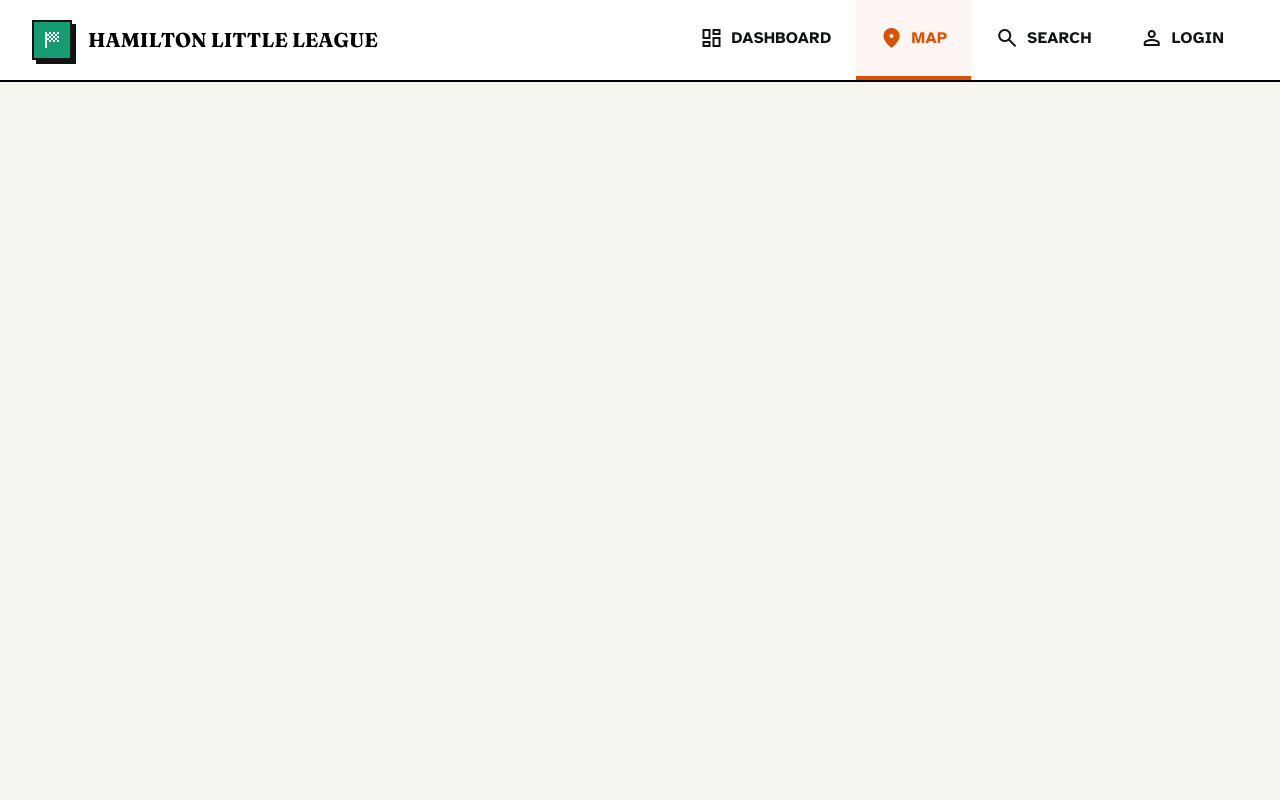
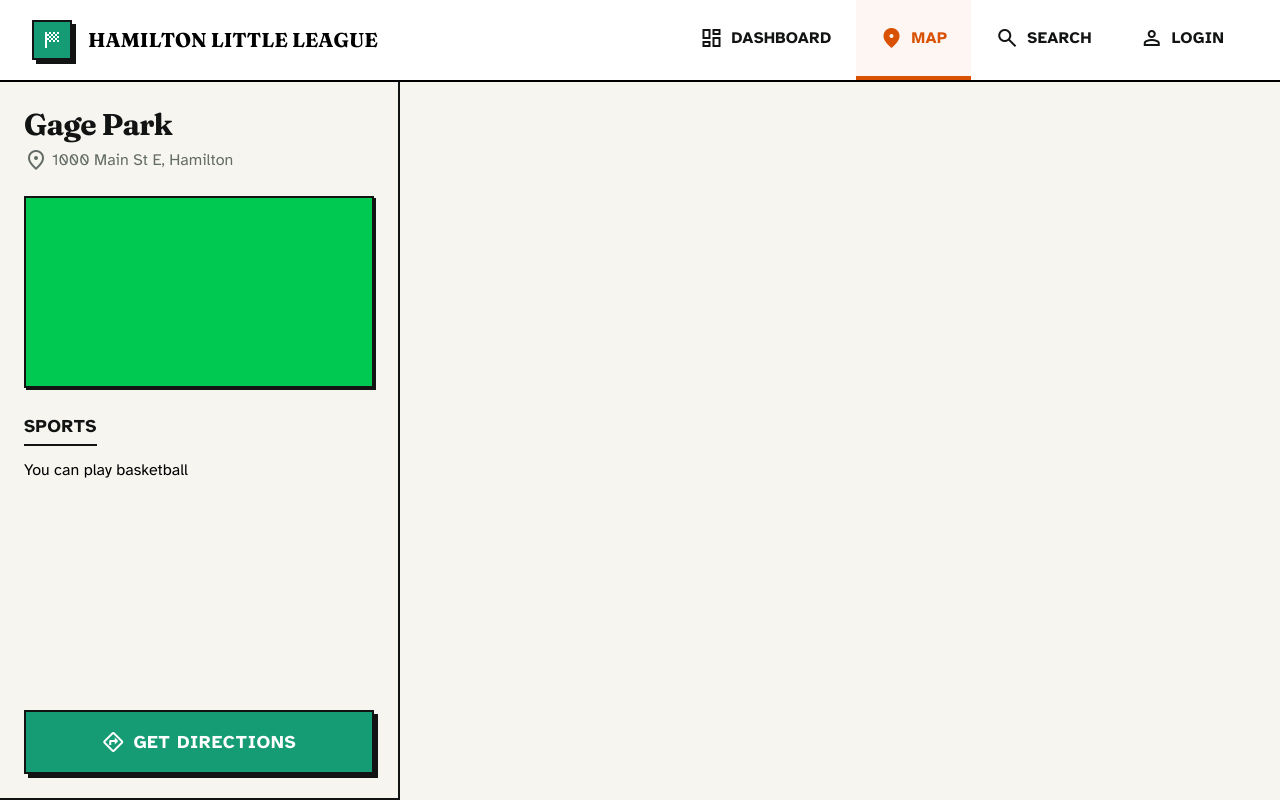
Before and after one commit to TimothyMwangi101/Little-League-Hamilton, a React (Vite) app in the folder LLH_UI/: page /map in a window 1280 px wide. Built offline with nearby package versions, Linux system fonts and the light colour scheme; no server answers.

Commit message:
added map page and parks

```diff
--- /dev/null
+++ b/LLH_UI/src/assets/Parks.json
@@ -0,0 +1,155 @@
+[
+    {
+        "sport": "Basketball",
+        "recArea": "Hamilton Mountain",
+        "ownership": "City",
+        "coordinates": [
+            -79.8500970787141,
+            43.2148734767352
+        ]
+    },
+    {
+        "sport": "Basketball",
+        "recArea": "Lower Hamilton",
+        "ownership": "City",
+        "coordinates": [
+            -79.8027105261125,
+            43.2372162864893
+        ]
+    },
+    {
+        "sport": "Basketball",
+        "recArea": "Hamilton Mountain",
+        "ownership": "City",
+        "coordinates": [
+            -79.8634991257583,
+            43.2099859839772
+        ]
+    },
+    {
+        "sport": "Baseball",
+        "recArea": "Hamilton Mountain",
+        "ownership": "City",
+        "coordinates": [
+            -79.9298547562625,
+            43.2377292836553
+        ]
+    },
+    {
+        "sport": "Baseball",
+        "recArea": "Lower Hamilton",
+        "ownership": "City",
+        "coordinates": [
+            -79.8907801554877,
+            43.2454879947314
+        ]
+    },
+    {
+        "sport": "Baseball",
+        "recArea": "Hamilton Mountain",
+        "ownership": "City",
+        "coordinates": [
+            -79.8906197505438,
+            43.2334451211571
+        ]
+    },
+    {
+        "sport": "Football",
+        "recArea": "Hamilton Mountain",
+        "ownership": "City",
+        "coordinates": [
+            -79.8623856649625,
+            43.2259846353576
+        ]
+    },
+    {
+        "sport": "Football",
+        "recArea": "Lower Hamilton",
+        "ownership": "City",
+        "coordinates": [
+            -79.8299007214641,
+            43.2524752609777
+        ]
+    },
+    {
+        "sport": "Soccer",
+        "recArea": "Hamilton Mountain",
+        "ownership": "City",
+        "coordinates": [
+            -79.8627768231108,
+            43.2119097612071
+        ]
+    },
+    {
+        "sport": "Soccer",
+        "recArea": "Lower Hamilton",
+        "ownership": "City",
+        "coordinates": [
+            -79.89166214958,
+            43.2457954195329
+        ]
+    },
+    {
+        "sport": "Soccer",
+        "recArea": "Hamilton Mountain",
+        "ownership": "City",
+        "coordinates": [
+            -79.8651257634262,
+            43.1982124484193
+        ]
+    },
+    {
+        "sport": "Bocce",
+        "recArea": "Hamilton Mountain",
+        "ownership": null,
+        "coordinates": [
+            -79.9207012105211,
+            43.2389523724291
+        ]
+    },
+    {
+        "sport": "Bocce",
+        "recArea": "Hamilton Mountain",
+        "ownership": null,
+        "coordinates": [
+            -79.9208780829506,
+            43.2389146550189
+        ]
+    },
+    {
+        "sport": "Bocce",
+        "recArea": "Hamilton Mountain",
+        "ownership": null,
+        "coordinates": [
+            -79.9208217579995,
+            43.238926432036
+        ]
+    },
+    {
+        "sport": "Tennis",
+        "recArea": "Hamilton Mountain",
+        "ownership": "City",
+        "coordinates": [
+            -79.8296878627118,
+            43.2201648931024
+        ]
+    },
+    {
+        "sport": "Tennis",
+        "recArea": "Lower Hamilton",
+        "ownership": "City",
+        "coordinates": [
+            -79.8833186661892,
+            43.2633299670616
+        ]
+    },
+    {
+        "sport": "Tennis",
+        "recArea": "Hamilton Mountain",
+        "ownership": "City",
+        "coordinates": [
+            -79.850328798104,
+            43.2149082981914
+        ]
+    }
+]
--- /dev/null
+++ b/LLH_UI/src/components/map/Map.tsx
@@ -0,0 +1,55 @@
+
+function Map() {
+    return (
+        <main className="mx-auto flex min-h-0 w-full max-w-[1600px] flex-1 flex-col overflow-y-auto bg-off-white md:flex-row md:overflow-hidden">
+            <aside
+                aria-label="Selected location details"
+                className="z-10 flex w-full shrink-0 flex-col border-b-2 border-text-main md:w-[320px] md:border-r-2 lg:w-100">
+
+                <div className="flex flex-col p-4 sm:p-6 md:min-h-0 md:flex-1 md:overflow-y-auto">
+                    <div className="mb-6 gap-3">
+                        <div>
+                            <h1 className="mb-1 font-heading text-3xl font-bold leading-tight tracking-tight text-text-main">
+                                Gage Park
+                            </h1>
+                            <p className="flex items-center gap-1 text-base font-medium text-muted">
+                                <span aria-hidden="true" className="material-symbols-outlined text-lg">
+                                    location_on
+                                </span>
+                                1000 Main St E, Hamilton
+                            </p>
+                        </div>
+                    </div>
+                    {/* TODO: put map pic here */}
+                    <div
+                        aria-label="Illustration of the park"
+                        className="group relative mb-6 h-48 overflow-hidden border-2 border-text-main bg-green-500 shadow-hard-hover"
+                        role="img">
+                    </div>
+
+                    <section aria-labelledby="sportHeading" className="mb-8">
+                        <h2
+                            className="mb-3 inline-block border-b-2 border-text-main pb-1 text-lg font-bold uppercase tracking-wide text-text-main"
+                            id="sportHeading">
+                            Sports
+                        </h2>
+                        <p>
+                            You can play basketball
+                        </p>
+                    </section>
+
+                    <button
+                        className="mt-auto flex w-full items-center justify-center gap-2 border-2 border-text-main bg-primary px-6 py-4 text-lg font-bold uppercase tracking-wider text-white shadow-hard transition-all hover:-translate-y-0.5 hover:shadow-hard active:translate-y-1 active:shadow-none"
+                        type="button">
+                        <span aria-hidden="true" className="material-symbols-outlined">
+                            directions
+                        </span>
+                        Get Directions
+                    </button>
+                </div>
+            </aside>
+        </main>
+    )
+}
+
+export default Map
--- a/LLH_UI/src/main.tsx
+++ b/LLH_UI/src/main.tsx
@@ -6,6 +6,7 @@ import Auth from './components/auth/Auth.tsx'
 import App from './App.tsx'
 import Nav from './components/Nav.tsx'
 import AccountPage from './components/account/AccountPage.tsx'
+import Map from './components/map/Map.tsx'
 
 createRoot(document.getElementById('root')!).render(
   <StrictMode>
@@ -16,6 +17,7 @@ createRoot(document.getElementById('root')!).render(
           <Route path="/" element={<App />} />
           <Route path="/login" element={<Auth />} />
           <Route path="/account" element={<AccountPage />} />
+          <Route path="/map" element={<Map />} />
         </Routes>
       </div>
     </BrowserRouter>
```
